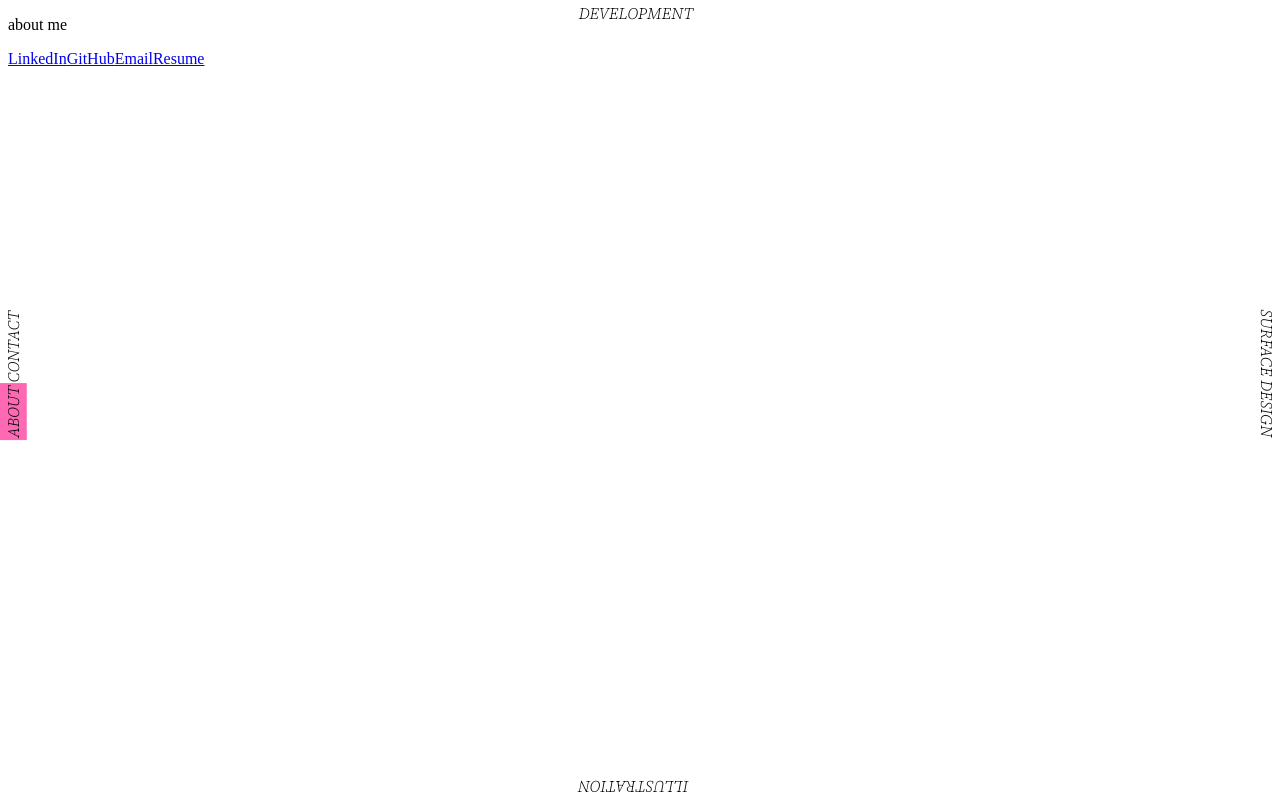
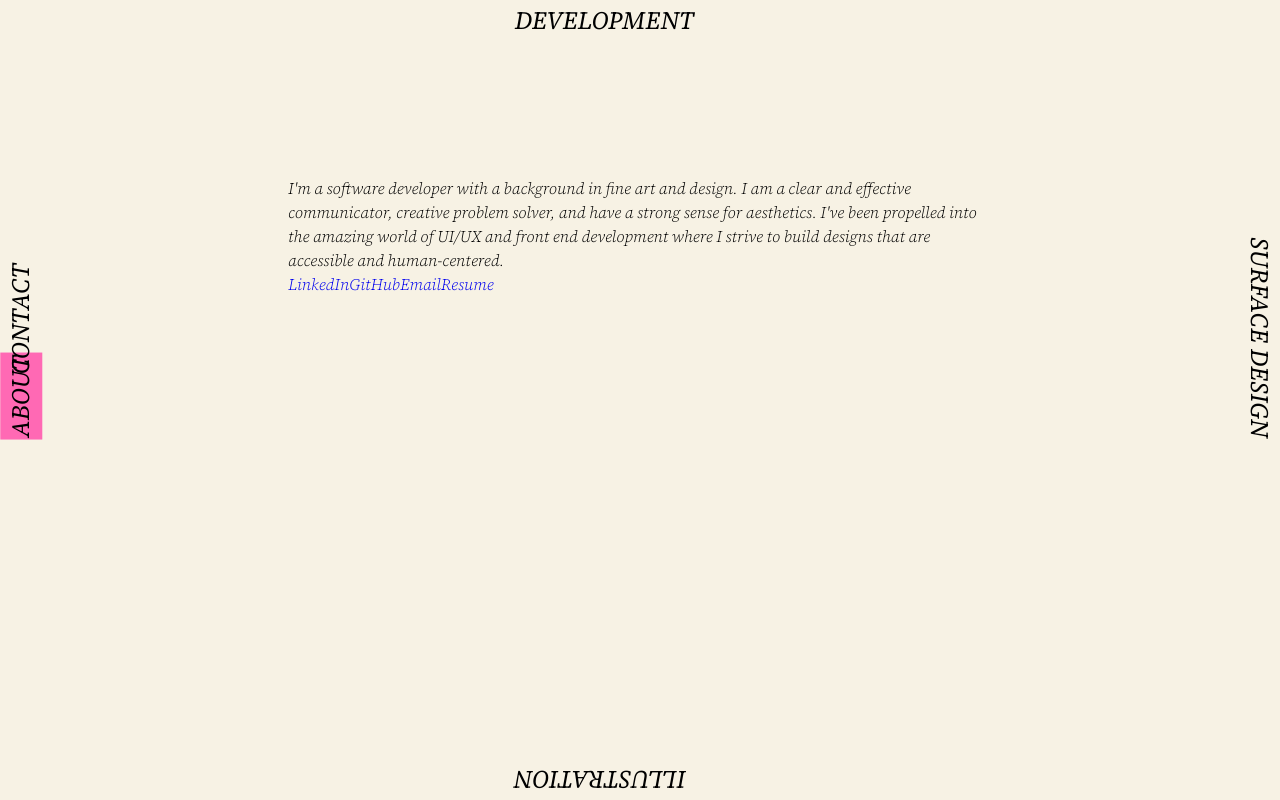
Before and after one commit to oliviaamiller/portfolio, a React app: page /about in a window 1280 px wide. Built offline with nearby package versions, Linux system fonts and the light colour scheme.

Commit message:
imported default App.css styles

```diff
--- a/src/App.css
+++ b/src/App.css
@@ -13,9 +13,9 @@
 /*
   3. Allow percentage-based heights in the application
 */
-html, body {
+/* html, body {
   height: 100%;
-}
+} */
 /*
   Typographic tweaks!
   4. Add accessible line-height
@@ -24,6 +24,7 @@ html, body {
 body {
   line-height: 1.5;
   -webkit-font-smoothing: antialiased;
+  background-color: hsl(44, 54%, 93%);
 }
 /*
   6. Improve media defaults
--- a/src/App.jsx
+++ b/src/App.jsx
@@ -2,10 +2,10 @@ import { Route, Switch } from 'react-router-dom';
 import Art from './views/Art';
 import Design from './views/Design';
 import About from './views/About';
-import Contact from './views/Contact';
 import Dev from './views/Dev';
 import Home from './views/Home';
 import Nav from './components/Nav';
+import './App.css';
 
 export default function App() {
   return (
@@ -24,9 +24,6 @@ export default function App() {
         <Route exact path="/about">
           <About />
         </Route>
-        <Route exact path="/contact">
-          <Contact />
-        </Route>
         <Route exact path="/dev">
           <Dev />
         </Route>
--- a/src/components/Nav.css
+++ b/src/components/Nav.css
@@ -3,7 +3,8 @@
   text-decoration: none;
   font-family: 'Source Serif 4', serif;
   text-transform: uppercase;
-  font-weight: 300;
+  font-size: 25px;
+  font-weight: 400;
   font-style: italic;
   padding: .15rem;
 }
@@ -16,7 +17,7 @@
   transform: rotate(-180deg);
   position: absolute;
   bottom: 0;
-  left: 45%;
+  left: 40%;
 }
 
 .design {
@@ -48,13 +49,14 @@
   transform: rotate(-180deg);
   position: absolute;
   left: 0;
-  bottom: 52%;
+  bottom: 51%;
+  margin-bottom: 1rem;
 }
 
 .dev{
     position: absolute;
     top: 0;
-    left: 45%;
+    left: 40%;
 }
 
 .active {
--- a/src/index.html
+++ b/src/index.html
@@ -5,9 +5,9 @@
     <meta name="viewport" content="width=device-width, initial-scale=1.0" />
     <meta http-equiv="X-UA-Compatible" content="ie=edge" />
     <style>
-      @import url('https://fonts.googleapis.com/css2?family=Source+Serif+4:ital,opsz,wght@0,8..60,200;0,8..60,300;0,8..60,400;0,8..60,500;0,8..60,600;0,8..60,700;0,8..60,800;0,8..60,900;1,8..60,200;1,8..60,300;1,8..60,400;1,8..60,500;1,8..60,600;1,8..60,700;1,8..60,800;1,8..60,900&display=swap');
+      @import url('https://fonts.googleapis.com/css2?family=Lato:ital,wght@0,100;1,100&family=Source+Serif+4:ital,opsz,wght@0,8..60,200;0,8..60,300;0,8..60,400;0,8..60,500;0,8..60,600;0,8..60,700;0,8..60,800;0,8..60,900;1,8..60,200;1,8..60,300;1,8..60,400;1,8..60,500;1,8..60,600;1,8..60,700;1,8..60,800;1,8..60,900&display=swap');
     </style>
-    <title>portfolio</title>
+    <title>olivia miller</title>
   </head>
 
   <body>
--- /dev/null
+++ b/src/views/About.css
@@ -0,0 +1,13 @@
+.container {
+  margin: auto;
+  margin-top: 10rem;
+  padding: 1rem 2rem;
+  width: 60%;
+  font-family: 'Source Serif 4', serif;
+  font-style: italic;
+  font-weight: 300;
+}
+
+a {
+  text-decoration: none;
+}
--- a/src/views/About.jsx
+++ b/src/views/About.jsx
@@ -1,13 +1,18 @@
 import React from 'react';
 import resume from '../assets/omcv.png';
-// import AboutCard from '../components/AboutCard';
-
+import styles from './About.css';
 
 export default function About() {
   return (
     <>
-      <div>
-        <p>about me</p>
+      <div className={styles.container}>
+        <p>
+          I'm a software developer with a background in fine art and design. I
+          am a clear and effective communicator, creative problem solver, and
+          have a strong sense for aesthetics. I've been propelled into the
+          amazing world of UI/UX and front end development where I strive to
+          build designs that are accessible and human-centered.
+        </p>
         <a href="https://www.linkedin.com/in/olivia14miller/" target="_blank">
           LinkedIn
         </a>
--- a/src/views/Contact.jsx
+++ /dev/null
@@ -1,9 +0,0 @@
-import React from 'react'
-
-export default function Contact() {
-  return (
-    <div>
-
-    </div>
-  )
-}
```
Also changed, not shown: src/components/AboutCard.jsx (deleted, +0 -8 lines), src/components/Resume.jsx (deleted, +0 -9 lines).
